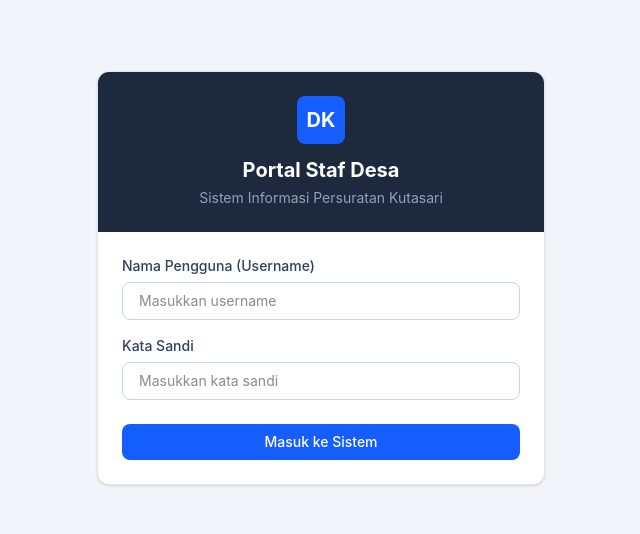
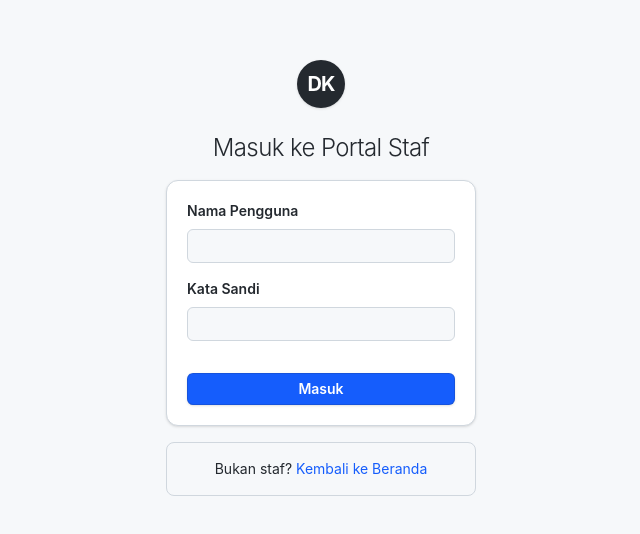
Before and after one commit to UsmanAzizz/persuratan_desa, a React (Vite) app in the folder frontend-spa/: page /login in a window 1280 px wide. Shown: the part 122-656 px from the top of the page, without its empty margins (319-959 px from the left). Built offline with nearby package versions, Linux system fonts and the light colour scheme.

Commit message:
feat: add authentication login page and application status tracking page

```diff
--- a/frontend-spa/src/pages/auth/Login.jsx
+++ b/frontend-spa/src/pages/auth/Login.jsx
@@ -1,10 +1,9 @@
 import React, { useState, useEffect } from 'react';
-import { useNavigate } from 'react-router-dom';
-import { Card, CardBody } from '../../components/ui/Card';
+import { useNavigate, Link } from 'react-router-dom';
 import { Button } from '../../components/ui/Button';
-import { Input } from '../../components/ui/Input';
 import apiClient from '../../services/apiClient';
 import { useToastStore } from '../../store/useToastStore';
+import { motion } from 'framer-motion';
 
 export const Login = () => {
   const navigate = useNavigate();
@@ -25,7 +24,6 @@ export const Login = () => {
     setLoading(true);
 
     try {
-      // Don't show global success toast here, we'll navigate manually
       const res = await apiClient.post('/auth/login', formData, { showSuccessToast: false });
 
       if (res.data.success) {
@@ -41,40 +39,72 @@ export const Login = () => {
   };
 
   return (
-    <div className="min-h-screen bg-slate-100 flex items-center justify-center p-4">
-      <Card className="w-full max-w-md">
-        <div className="bg-slate-800 p-6 text-center">
-          <div className="w-12 h-12 bg-blue-600 rounded-lg flex items-center justify-center mx-auto mb-3">
-            <span className="text-white font-bold text-xl">DK</span>
+    <div className="h-screen w-full bg-[#f6f8fa] flex flex-col items-center justify-center p-4 overflow-hidden">
+      <motion.div
+        className="w-full max-w-[310px] flex flex-col items-center"
+        initial={{ opacity: 0, y: 10 }}
+        animate={{ opacity: 1, y: 0 }}
+        transition={{ duration: 0.3 }}
+      >
+        {/* Logo ala GitHub */}
+        <div className="w-12 h-12 bg-[#24292f] rounded-full flex items-center justify-center mb-6 shadow-sm">
+          <span className="text-white font-bold text-xl tracking-tighter">DK</span>
         </div>
-          <h2 className="text-xl font-bold text-white">Portal Staf Desa</h2>
-          <p className="text-slate-400 text-sm mt-1">Sistem Informasi Persuratan Kutasari</p>
-        </div>
-        <CardBody>
+
+        {/* Judul di luar kotak */}
+        <h1 className="text-2xl font-light text-[#24292f] tracking-tight mb-4">
+          Masuk ke Portal Staf
+        </h1>
+
+        {/* Kotak Form Utama */}
+        <div className="w-full bg-white border border-[#d0d7de] rounded-xl p-5 shadow-sm mb-4">
           <form onSubmit={handleSubmit} className="space-y-4">
-            <Input
+            <div className="space-y-2">
+              <label htmlFor="username" className="block text-sm font-semibold text-[#24292f]">
+                Nama Pengguna
+              </label>
+              <input
                 id="username"
-              label="Nama Pengguna (Username)"
-              placeholder="Masukkan username"
+                type="text"
                 required
+                className="w-full px-3 py-1.5 bg-[#f6f8fa] border border-[#d0d7de] rounded-md text-sm focus:outline-none focus:ring-2 focus:ring-blue-500 focus:bg-white transition-shadow"
                 value={formData.username}
                 onChange={(e) => setFormData({...formData, username: e.target.value})}
               />
-            <Input
+            </div>
+
+            <div className="space-y-2">
+              <label htmlFor="password" className="block text-sm font-semibold text-[#24292f]">
+                Kata Sandi
+              </label>
+              <input
                 id="password"
                 type="password"
-              label="Kata Sandi"
-              placeholder="Masukkan kata sandi"
                 required
+                className="w-full px-3 py-1.5 bg-[#f6f8fa] border border-[#d0d7de] rounded-md text-sm focus:outline-none focus:ring-2 focus:ring-blue-500 focus:bg-white transition-shadow"
                 value={formData.password}
                 onChange={(e) => setFormData({...formData, password: e.target.value})}
               />
-            <Button type="submit" className="w-full mt-2" isLoading={loading}>
-              Masuk ke Sistem
+            </div>
+
+            <Button
+              type="submit"
+              className="w-full rounded-md bg-[#2da44e] hover:bg-[#2c974b] border border-[rgba(27,31,36,0.15)] text-white font-semibold py-[5px] text-sm shadow-sm transition-colors mt-4"
+              isLoading={loading}
+            >
+              Masuk
             </Button>
           </form>
-        </CardBody>
-      </Card>
+        </div>
+
+        {/* Footer ala GitHub */}
+        <div className="w-full border border-[#d0d7de] rounded-lg p-4 text-center text-sm text-[#24292f] bg-transparent">
+          Bukan staf?{' '}
+          <Link to="/" className="text-blue-600 hover:underline">
+            Kembali ke Beranda
+          </Link>
+        </div>
+      </motion.div>
     </div>
   );
 };
--- a/frontend-spa/src/pages/public/TrackStatus.jsx
+++ b/frontend-spa/src/pages/public/TrackStatus.jsx
@@ -5,7 +5,7 @@ import { Button } from '../../components/ui/Button';
 import { Input } from '../../components/ui/Input';
 import { Badge } from '../../components/ui/Badge';
 import apiClient from '../../services/apiClient';
-import { Search, Clock, CheckCircle, FileText, XCircle } from 'lucide-react';
+import { Search, Clock, CheckCircle, FileText, XCircle, User, Calendar } from 'lucide-react';
 
 const StatusIcon = ({ status }) => {
   switch(status) {
@@ -53,7 +53,7 @@ export const TrackStatus = () => {
   }, []);
 
   return (
-    <div className="max-w-3xl mx-auto">
+    <div className="max-w-3xl mx-auto mb-20">
       <div className="mb-8 text-center">
         <h1 className="text-2xl font-bold text-slate-800">Lacak Status Surat</h1>
         <p className="text-slate-500 mt-2">Masukkan Kode Pelacakan (Tracking Code) untuk melihat histori proses pembuatan surat Anda.</p>
@@ -86,29 +86,56 @@ export const TrackStatus = () => {
 
       {data && (
         <div className="space-y-6">
-          <Card>
-            <CardBody className="flex flex-col md:flex-row gap-6 justify-between items-start md:items-center">
-              <div>
-                <p className="text-sm text-slate-500">Pemohon</p>
-                <h3 className="font-semibold text-slate-800 text-lg">{data.nama_lengkap}</h3>
-                <p className="text-sm font-medium text-slate-600 mt-1">Surat: {data.nama_surat}</p>
-                <p className="text-xs text-slate-400 mt-1">Diajukan pada: {data.tgl_pengajuan}</p>
+          <Card className="shadow-md border border-slate-200 overflow-hidden">
+            {(() => {
+              const getTheme = (status) => {
+                switch(status) {
+                  case 'selesai': return { bg: 'bg-emerald-600', border: 'border-emerald-700', label: 'text-emerald-100' };
+                  case 'ditolak': return { bg: 'bg-rose-600', border: 'border-rose-700', label: 'text-rose-100' };
+                  case 'diproses': return { bg: 'bg-blue-600', border: 'border-blue-700', label: 'text-blue-100' };
+                  case 'menunggu':
+                  default: return { bg: 'bg-amber-500', border: 'border-amber-600', label: 'text-amber-100' };
+                }
+              };
+              const theme = getTheme(data.status);
+
+              return (
+                <div className={`${theme.bg} border-b ${theme.border} p-5 flex flex-col sm:flex-row justify-between items-start sm:items-center gap-4 transition-colors duration-500`}>
+                  <div>
+                    <p className={`text-[11px] font-bold ${theme.label} uppercase tracking-widest mb-1`}>Kode Pelacakan</p>
+                    <p className="font-mono font-black text-white text-lg tracking-tight">
+                      {data.tracking_code || trackCode}
+                    </p>
+                  </div>
+                  <div className="px-5 py-2 rounded-xl text-sm uppercase font-black shadow-sm bg-white/20 border border-white/30 text-white backdrop-blur-sm tracking-wider">
+                    {data.status}
+                  </div>
+                </div>
+              );
+            })()}
+
+            <CardBody className="p-6">
+              <div className="grid grid-cols-1 md:grid-cols-3 gap-6">
+                <div>
+                  <p className="text-xs font-semibold text-slate-500 uppercase tracking-wider mb-1">Nama Pemohon</p>
+                  <p className="font-bold text-slate-900 text-lg leading-tight">{data.nama_lengkap}</p>
+                </div>
+                <div>
+                  <p className="text-xs font-semibold text-slate-500 uppercase tracking-wider mb-1">Jenis Surat</p>
+                  <p className="font-medium text-slate-800 leading-snug">{data.nama_surat}</p>
+                </div>
+                <div>
+                  <p className="text-xs font-semibold text-slate-500 uppercase tracking-wider mb-1">Tanggal Masuk</p>
+                  <p className="font-medium text-slate-800 leading-snug">{data.tgl_pengajuan}</p>
+                </div>
               </div>
-              <div className="flex flex-col items-end gap-2">
-                <Badge
-                  variant={
-                    data.status === 'selesai' ? 'success' :
-                    data.status === 'ditolak' ? 'danger' :
-                    data.status === 'diproses' ? 'info' : 'warning'
-                  }
-                  className="px-4 py-1.5 text-sm uppercase"
-                >
-                  {data.status}
-                </Badge>
-                {data.status === 'ditolak' && (
-                  <p className="text-xs text-rose-600 max-w-xs text-right">Alasan: {data.alasan_penolakan}</p>
-                )}
-              </div>
+
+              {data.status === 'ditolak' && (
+                <div className="mt-6 p-4 bg-rose-50 border border-rose-100 rounded-lg">
+                  <p className="text-[11px] font-bold text-rose-600 uppercase tracking-wider mb-1">Alasan Penolakan</p>
+                  <p className="text-sm font-semibold text-rose-800">{data.alasan_penolakan}</p>
+                </div>
+              )}
             </CardBody>
           </Card>
 
@@ -116,7 +143,7 @@ export const TrackStatus = () => {
             <h3 className="text-lg font-semibold text-slate-800 mb-4 px-1">Riwayat Proses</h3>
             <div className="bg-white rounded-xl border border-slate-200 p-6">
               <div className="relative border-l border-slate-200 ml-3 space-y-8">
-                {data.riwayat.map((history, idx) => (
+                {[...data.riwayat].reverse().map((history, idx) => (
                   <div key={idx} className="relative pl-6">
                     <span className="absolute -left-4 bg-white p-1 rounded-full">
                       <StatusIcon status={history.status_baru} />
```
Lines whose indentation alone changed are shown as unchanged.
